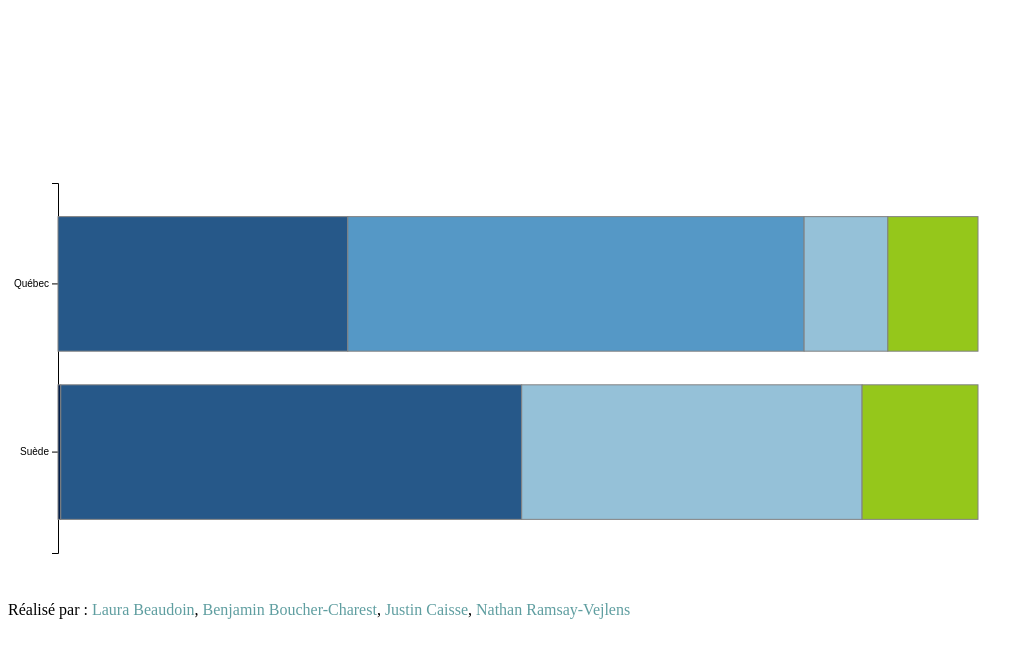
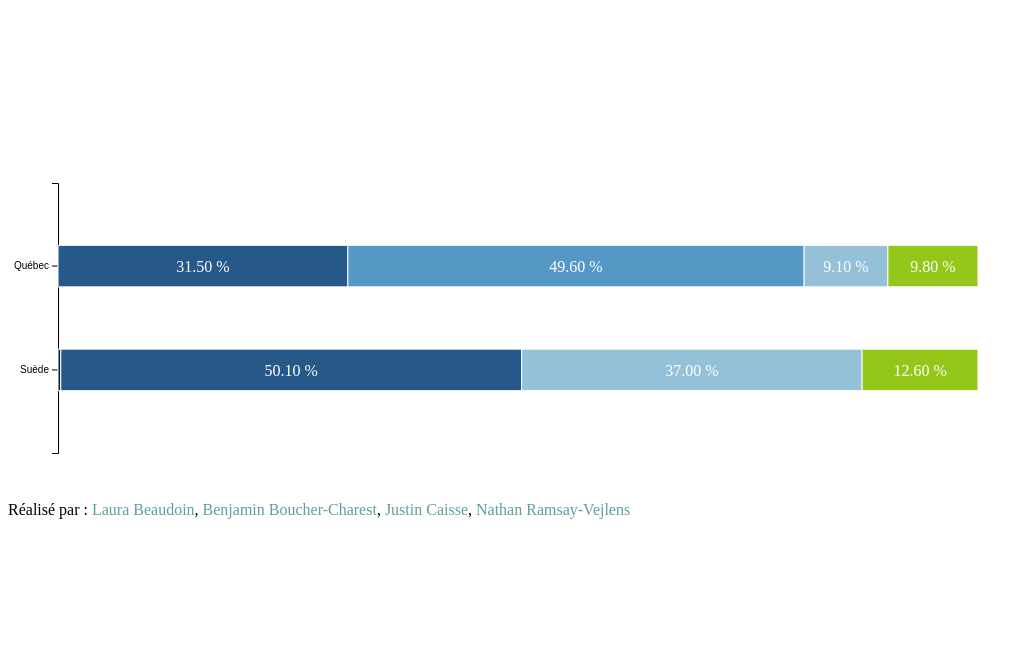
Before and after one commit to NathanRV/INF8808-CFFP, a website built with Parcel: page src/index.html in a window 1280 px wide. Shown: the part 61-718 px from the top of the page, without its empty margins (0-1034 px from the left). Built offline with nearby package versions, Linux system fonts and the light colour scheme; files whose address does not match are found by name.

Commit message:
change bar width and add text value

```diff
--- a/src/assets/tooltip.css
+++ b/src/assets/tooltip.css
@@ -15,6 +15,7 @@ Credits : https://rawgit.com/Caged/d3-tip/master/examples/example-styles.css
     color: #fff;
     border-radius: 2px;
     pointer-events: none;
+    width: fit-content;
   }
 
   /* Creates a small triangle extender for the tooltip */
--- a/src/scripts/stacked-bar-charts.js
+++ b/src/scripts/stacked-bar-charts.js
@@ -3,7 +3,7 @@ export function load() {
     // set the dimensions and margins of the graph
     var margin = {top: 10, right: 30, bottom: 20, left: 50},
         width = 1000 - margin.left - margin.right,
-        height = 400 - margin.top - margin.bottom;
+        height = 300 - margin.top - margin.bottom;
 
     // append the svg object to the body of the page
     var svg = d3.select("#my_dataviz")
@@ -32,7 +32,7 @@ export function load() {
         var y = d3.scaleBand()
             .domain(groups)
             .range([0, height])
-            .padding([0.2])
+            .padding([0.6])
         svg.append("g")
             .call(d3.axisLeft(y))
 
@@ -62,38 +62,63 @@ export function load() {
             .html(subgroupName + ' : ' + subgroupValue + ' %')
             .style("opacity", 1)
         }
+
         var mousemove = function(d) {
-            console.log("mousemove called")
-        tooltip
-            .style("left", "90px") // It is important to put the +90: other wise the tooltip is exactly where the point is an it creates a weird effect
-            .style("top", "90px")
+            tooltip
+                .style("left", "90px") // It is important to put the +90: other wise the tooltip is exactly where the point is an it creates a weird effect
+                .style("top", "90px")
         }
+
         var mouseleave = function(d) {
         tooltip
             .style("opacity", 0)
         }
 
         // Show the bars
-        svg.append("g")
+        var categories = svg.append("g")
             .selectAll("g")
             // Enter in the stack data = loop key per key = group per group
             .data(stackedData)
-            .enter().append("g")
+            .enter()
+            .append("g")
             .attr("fill", function(d) {
                 return color(d.key);
             })
+
+        categories
             .selectAll("rect")
             // enter a second time = loop subgroup per subgroup to add all rectangles
-            .data(function(d) { return d; })
-            .enter().append("rect")
+            .data(function(d) {
+                return d;
+            })
+            .enter()
+            .append("rect")
                 .attr("x", function(d) { return x(d[0]); })
                 .attr("y", function(d) { return y(d.data.État); })
                 .attr("height", y.bandwidth())
                 .attr("width", function(d) { return x(d[1]) - x(d[0]); })
-                .attr("stroke", "grey")
+                .attr("stroke", "white")
             .on("mouseover", mouseover)
             .on("mousemove", mousemove)
             .on("mouseleave", mouseleave)
 
+        categories
+            .selectAll("text")
+            // enter a second time = loop subgroup per subgroup to add all rectangles
+            .data(function(d) {
+                return d;
+            })
+            .enter()
+            .append("text")
+                .text(function(d) {
+                    if (d[1] - d[0] < 3) return ""
+                    return parseFloat(d[1] - d[0]).toFixed(2) + " %"
+                })
+                .attr('x', function(d) { return x(d[0]) + (x(d[1]) - x(d[0])) / 2; })
+                .attr('y', function(d) { return y(d.data.État) + y.bandwidth() / 2 + 6; })
+                .attr("text-anchor", "middle")
+                .style('fill', 'white')
+                .attr("pointer-events", "none")
     })
+
 }
```
